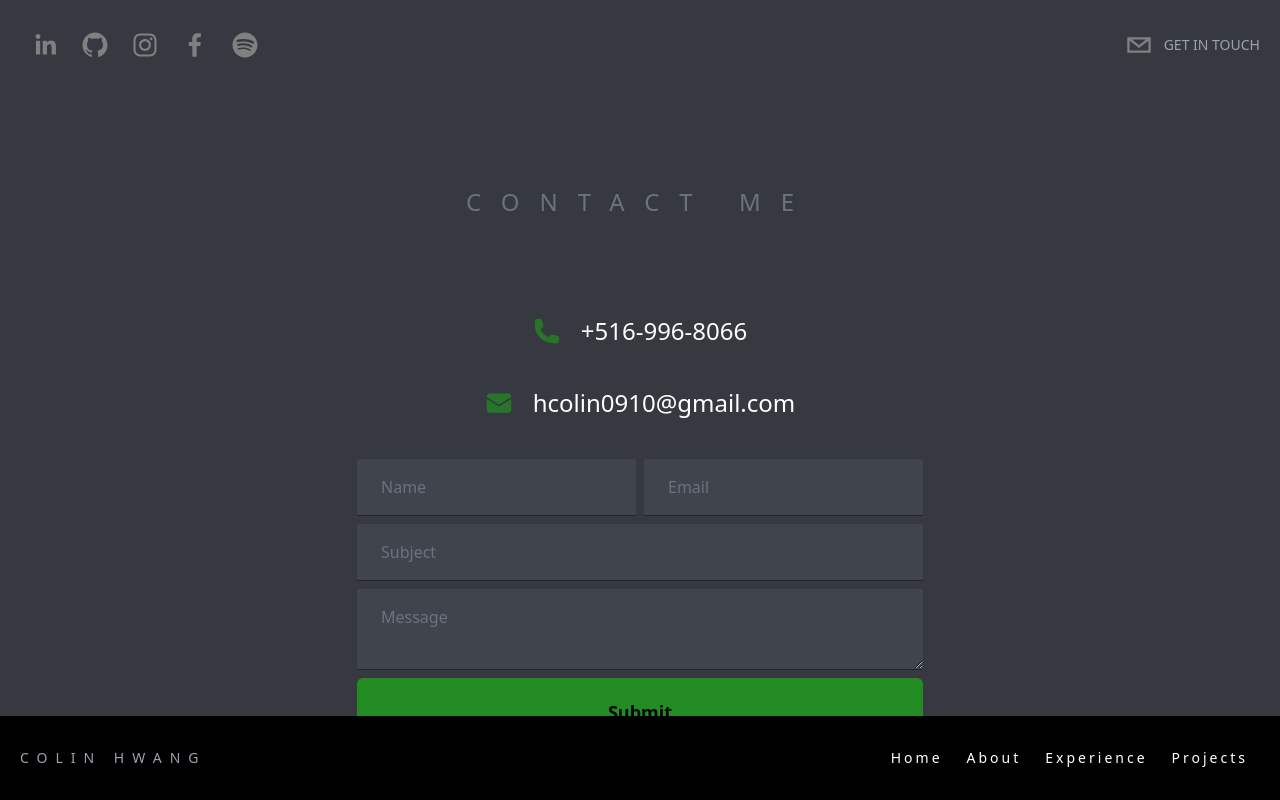
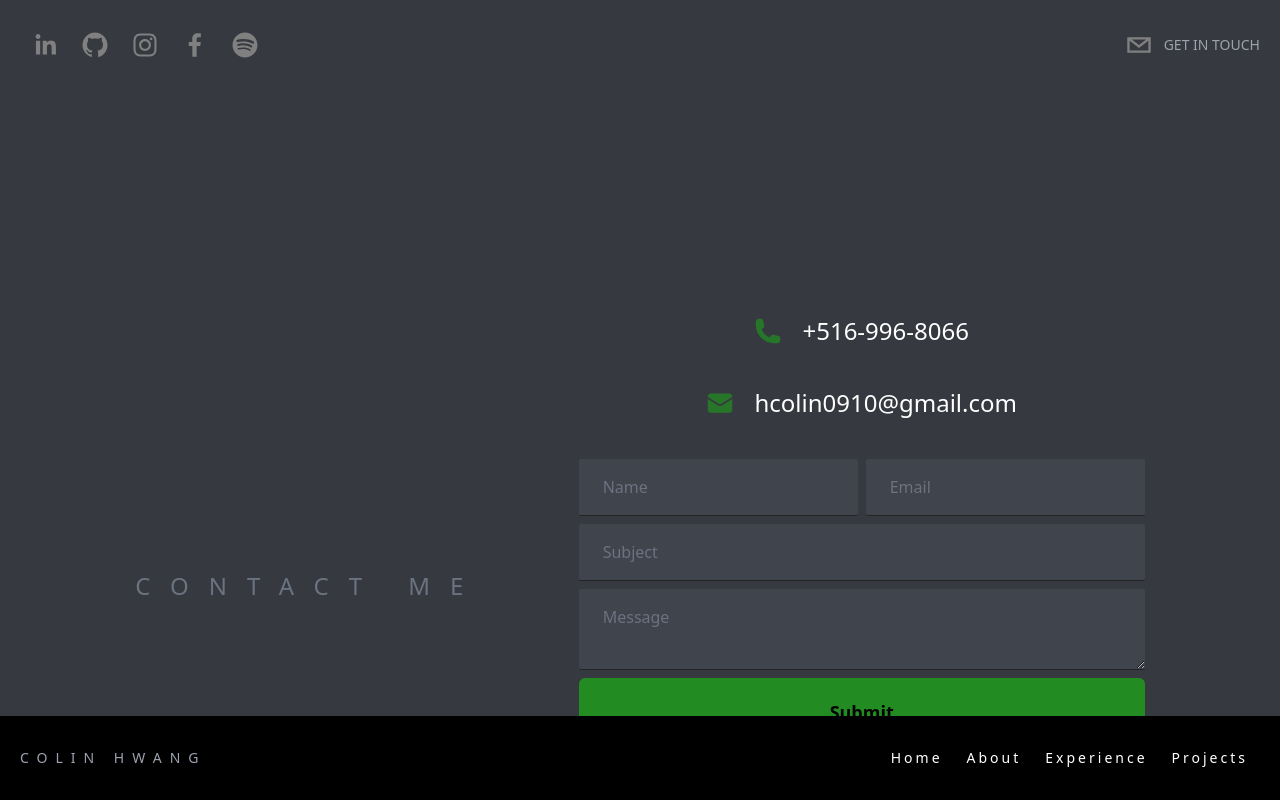
Before and after one commit to colinh09/Personal-Website, a Next.js app: page /Mail in a window 1280 px wide. Built offline with nearby package versions, Linux system fonts and the light colour scheme.

Commit message:
please please please

```diff
--- a/components/Contact.tsx
+++ b/components/Contact.tsx
@@ -24,7 +24,7 @@ function Contact({}: Props) {
 
   return (
     <div className = "h-screen flex relative flex-col text-center md:text-left md:flex-row max-w-7xl px-10 justify-evenly mx-auto items-center">
-        <h3 className = "absolute top-24 uppercase tracking-[20px] text-gray-500 text-2xl">Contact Me</h3>
+        <h3 className = "relative top-24 uppercase tracking-[20px] text-gray-500 text-2xl">Contact Me</h3>
 
         <div className = "flex flex-col space-y-10">
             <h4 className = "text-4xl font-semibold text-center top-5">
```
